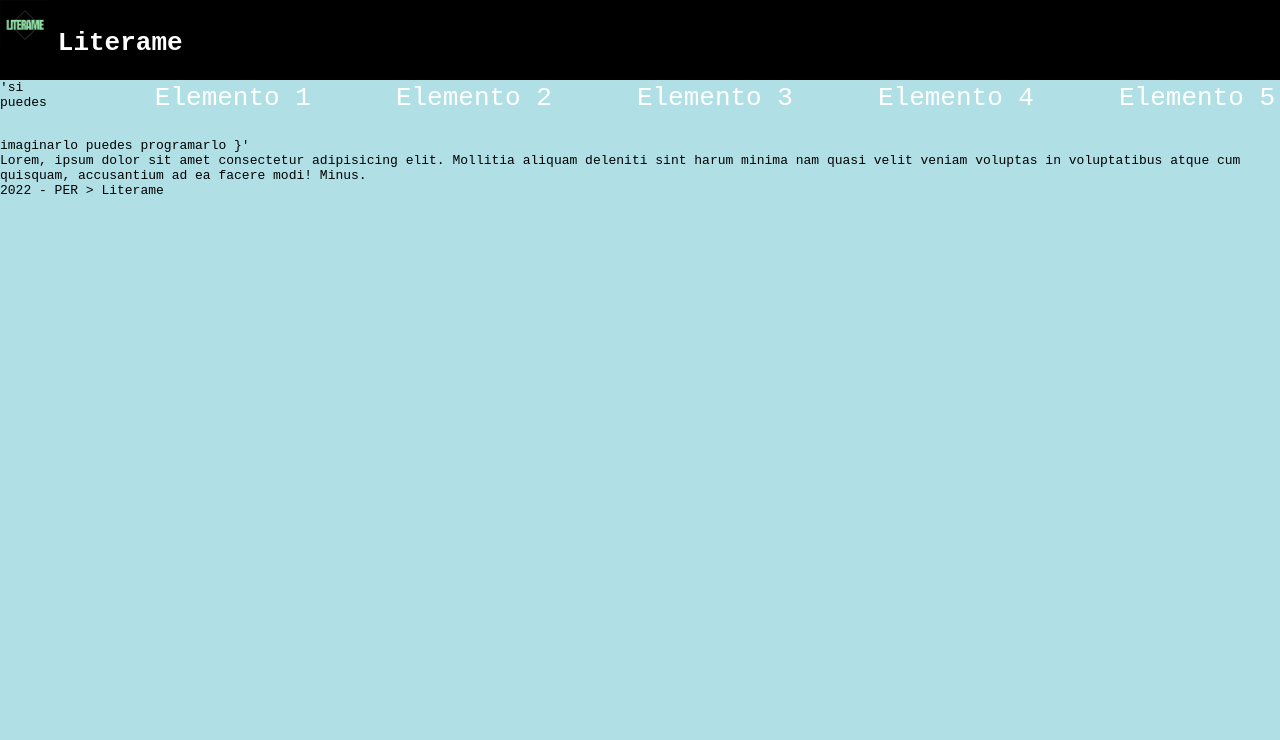
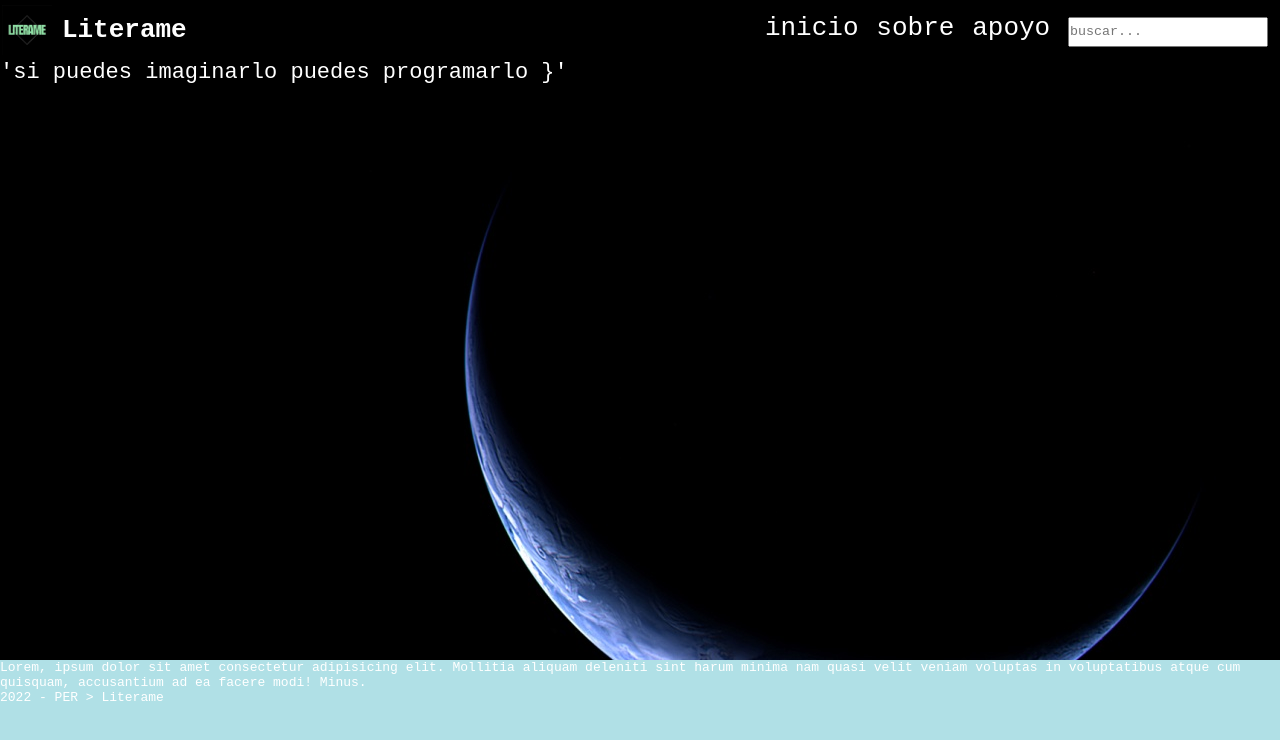
Before and after one commit to literame/Literame, a plain HTML site: page index.html in a window 1280 px wide. Drawn offline with Linux system fonts and the light colour scheme.

Commit message:
renovado y funcional

```diff
--- a/index.html
+++ b/index.html
@@ -10,17 +10,19 @@
 </head>
 <body>
     <header>
-        <img src="lite_icon.jpg" alt="logo" class="logo" >
-        <h1>Literame</h1>
+        <div class="logo">
+            <img src="lite_icon.jpg" alt="logo" >
+            <h1>Literame</h1>
+        </div>
         <nav>
-            <ul>
-                <li href="#">Elemento 1</li>
-                <li href="#">Elemento 2</li>
-                <li href="#">Elemento 3</li>
-                <li href="#">Elemento 4</li>
-                <li href="#">Elemento 5</li>
-            </ul>
+            <a href="#" class="link">inicio</a>
+            <a href="#" class="link">sobre</a>
+            <a href="#" class="link">apoyo</a>
+            <input type="search" name="buscar" id="buscar" placeholder="buscar...">
         </nav>
+
+
+
 
     </header>
     <main>
--- a/main.css
+++ b/main.css
@@ -6,35 +6,71 @@
 body{
     font-family: monospace;
     background: powderblue;
+    color: white;
+}
+header{
+    display: flex;
+    justify-content: space-between;
+    height: 60px;
+    background: #000;
+    align-items: center;
+    padding: 2px;
 
 }
-header .logo{
-    width: 50px;
+.logo{
+    display: flex;
+    align-items: center;
+}
+.logo img{
     height: 50px;
+    margin-right: 10px;
+
 }
 
-header{
-    background: #000;
-    width: 100%;
-    height: 80px;
+a{
+    text-decoration: none;
+    color: white;
+    font-size: 26px;
 
 }
-header h1{
-    font-size: 26px;
+nav a{
+    color: white;
+    padding-right: 10px;
+    height: 60px;
+
+}
+nav a:hover{
+
+    color: mediumaquamarine;
+
+
+
+}
+nav #buscar{
+    height: 30px;
+    width: 200px;
+    margin-right: 10px;
     font-family: monospace;
+    color: black;
+    outline: none;
+    align-items: center;
+
+}
+
+.principal{
+    width: 100%;
+    height: 600px;
+    background: url(38996hd.jpg);
+    background-repeat: no-repeat;
+    background-size: cover;
+    align-items: center;
+}
+.principal p{
+    height: 100%;
+    width: 100%;
     color: white;
-    display: inline-block;
+    font-family: monospace;
+    font-size: 22px;
+    display: flex;
+    text-align: justify;
 }
-nav{
-    float: right;
-}
-nav ul li{
-    list-style: none;
-    margin-left: 75px;
-    padding: 25px 5px;
-    float: left;
-    text-decoration: none;
-    font-size: 26px;
-    font-family: monospace;
-    color: white;
-}
```
